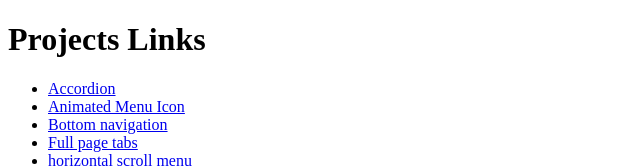
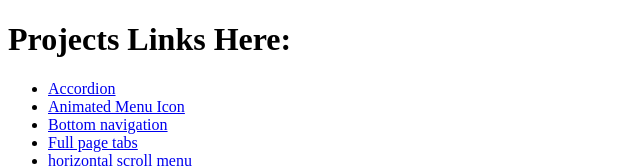
Before and after one commit to hel-patel/demo, a plain HTML site: page index.html in a window 1280 px wide. Shown: the top 167 px of the page, without its empty margins (0-640 px from the left). Drawn offline with Linux system fonts and the light colour scheme.

Commit message:
new changes

```diff
--- a/index.html
+++ b/index.html
@@ -6,7 +6,7 @@
     <title>Projects Links</title>
 </head>
 <body>
-    <h1>Projects Links</h1>
+    <h1>Projects Links Here:</h1>
     <ul>
         <li><a href="STUDY/Accordion/index.html">Accordion</a></li>
         <li><a href="STUDY/Animated Menu Icon/index.html">Animated Menu Icon</a></li>
```
